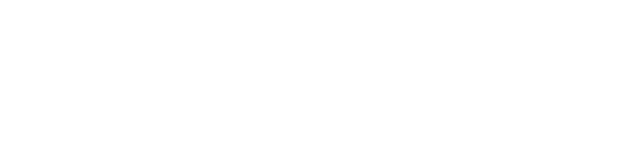
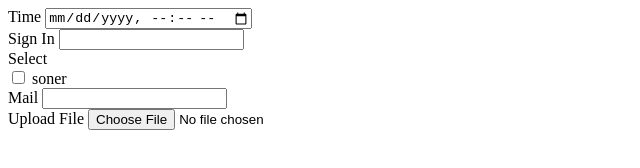
Before and after one commit to C8338Soner/HTML-CSS, a plain HTML site: page HTML&CSS/w3school/w3school.html in a window 1280 px wide. Shown: the whole page, without its empty margins (0-640 px from the left). Drawn offline with Linux system fonts and the light colour scheme.

Commit message:
new commit

```diff
--- a/HTML&CSS/w3school/w3school.html
+++ b/HTML&CSS/w3school/w3school.html
@@ -7,7 +7,30 @@
     <title>w3school-Exercises</title>
     <link rel="stylesheet" href="w3school.css">
 </head>
+<header>
+    <div>
+        <label for="local-date">Time</label>
+        <input type="datetime-local" name="local-date" id="time">
+    </div>
+    <div>
+        <label for="user-pasword">Sign In </label>
+        <input type="password" name="user-password" id="password">
+    </div>
+    <div>
+        <label for="user-check">Select</label><br>
+        <input type ="checkbox" name="user-check" id="check" >
+        <label for="user-check1">soner</label>
+    </div>
+    <div>
+        <label for="user-mail">Mail</label>
+        <input type="mail" name="user-mail" id="mail">
+    </div>
+    <div>
+        <label for="user-file">Upload File</label>
+        <input type="file" name="user-file" id="file">
+    </div>
+</header>
 <body>
-
+    <h1></h1>
 </body>
 </html>
```
